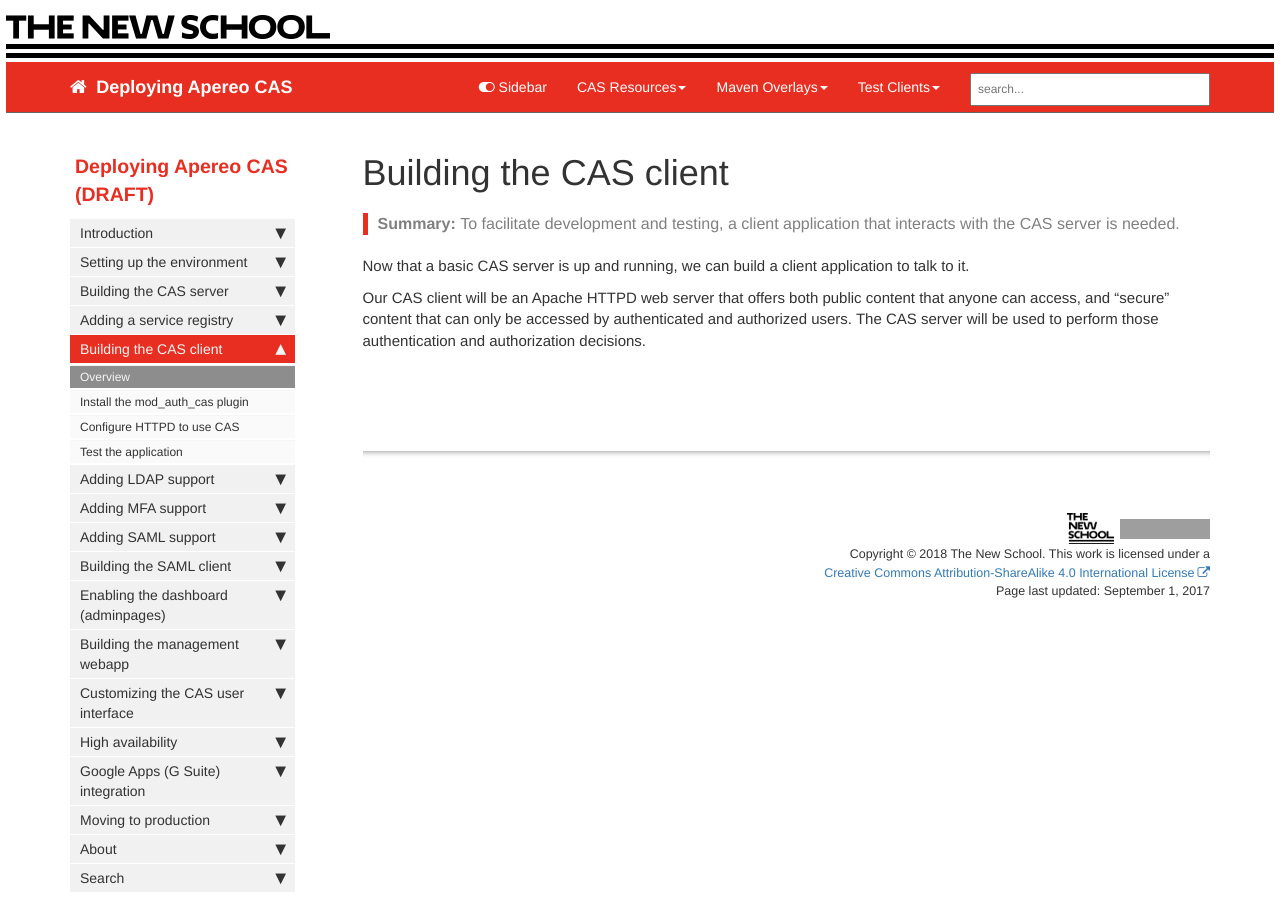
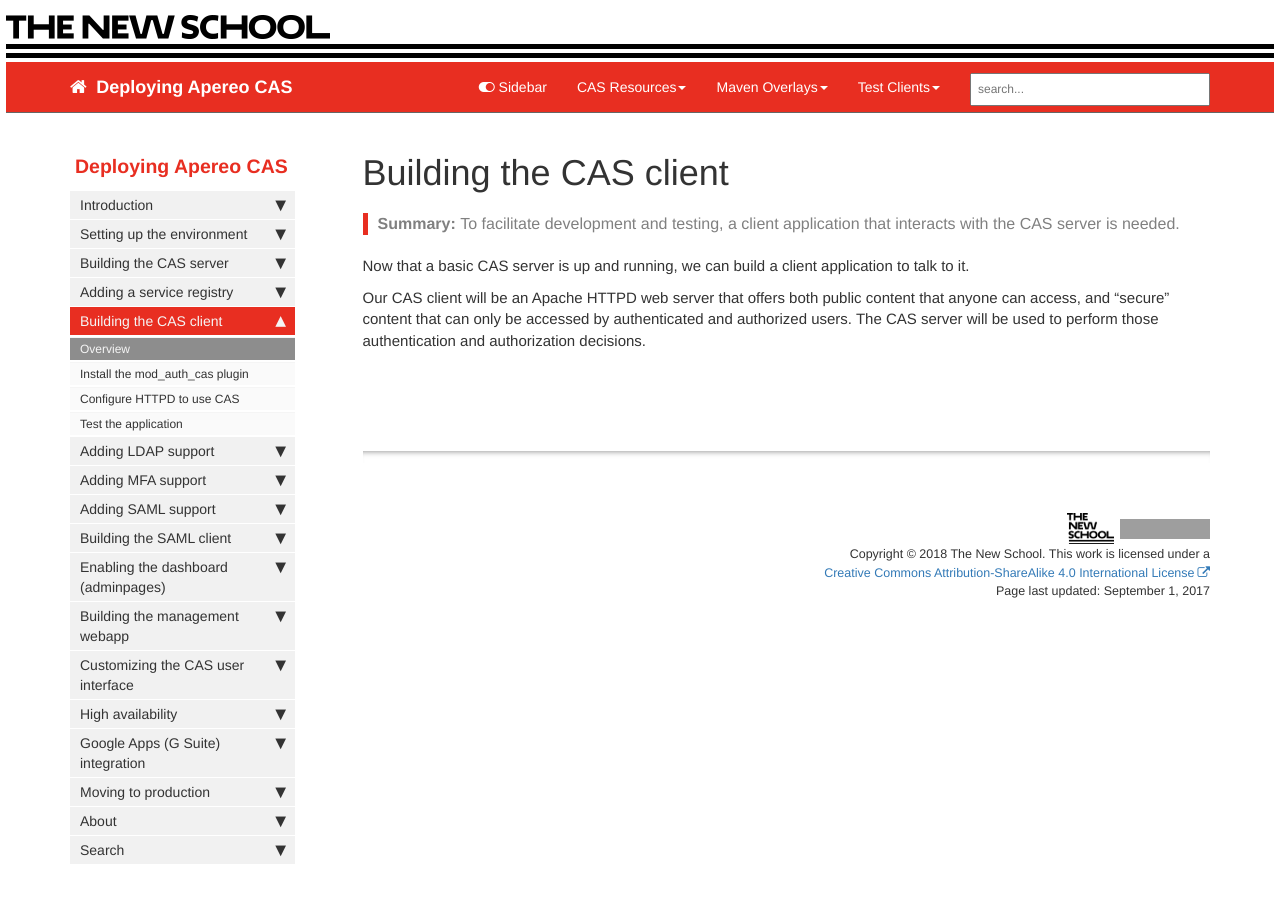
Before and after one commit to dacurry-tns/deploying-apereo-cas, a Jekyll site: the page built from pages/building/casclient/overview.md, in a window 1280 px wide. Built offline with Jekyll 4.4.1, drawn with Linux system fonts in a browser that asks for light colours; nearby versions of some CDN libraries; comment, search, counter and statistics services are not loaded; grey boxes are pictures that could not be loaded.

Commit message:
Removed "(DRAFT)" marking

```diff
--- a/_data/sidebars/main_sidebar.yml
+++ b/_data/sidebars/main_sidebar.yml
@@ -3,7 +3,7 @@
 entries:
 - title: Sidebar
   product: Deploying Apereo CAS
-  version: (DRAFT)
+  version:
 
   folders:
   - title:
```
